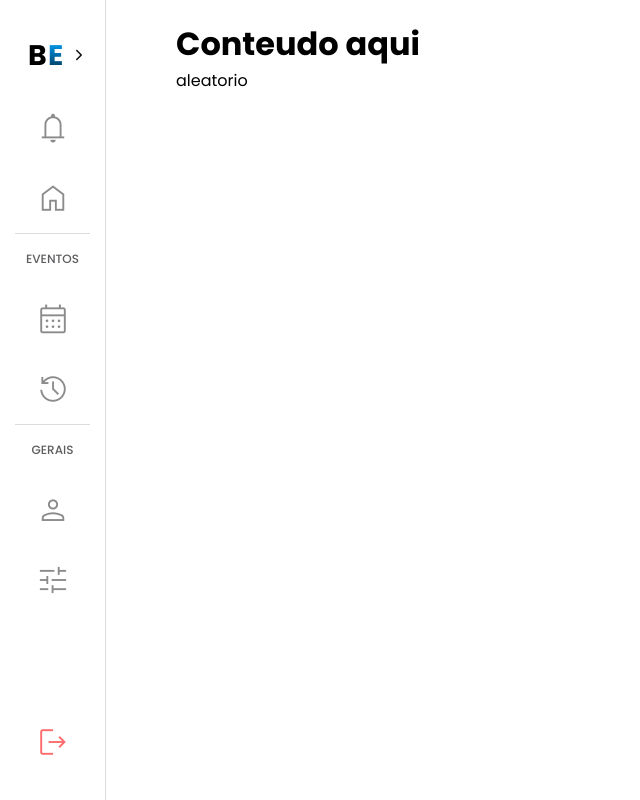
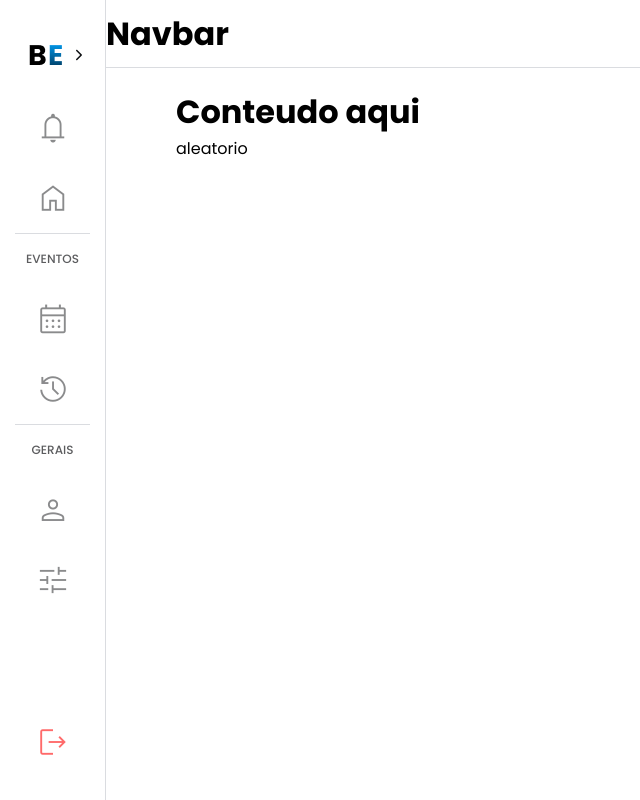
Before and after one commit to EsyProject/EsyFrontend, a React (Vite) app: page /Historic in a window 1280 px wide. Shown: the whole page, without its empty margins (0-640 px from the left). Built offline with nearby package versions, Linux system fonts and the light colour scheme.

Commit message:
style: change style navbar

```diff
--- /dev/null
+++ b/src/components/Navbar/Navbar.css
@@ -0,0 +1,22 @@
+.sidebar-open .navbar-container {
+  margin-left: 229px;
+}
+
+.navbar-container {
+  flex: 1;
+  margin-left: 106px;
+  border-bottom: 1px solid #dadce0;
+  height: 68px;
+  transition: margin-left 0.3s;
+}
+
+.navbar-container {
+  display: flex;
+  align-items: center;
+}
+
+.navbar-border {
+  position: absolute;
+  width: 100%;
+  border-bottom: 0px solid #dadce0;
+}
--- a/src/components/Navbar/Navbar.jsx
+++ b/src/components/Navbar/Navbar.jsx
@@ -1,9 +1,16 @@
-import React from 'react'
+import "./Navbar.css";
 
 const Navbar = () => {
   return (
-    <div>Navbar</div>
-  )
-}
+    <div className="navbar-container">
+      <div className="navbar-wrapper">
+        <div className="navbar-content">
+          <h1>Navbar</h1>
+        </div>
+      </div>
 
-export default Navbar
+    </div>
+  );
+};
+
+export default Navbar;
--- a/src/components/Sidebar/Sidebar.css
+++ b/src/components/Sidebar/Sidebar.css
@@ -223,10 +223,10 @@ svg {
 /* Estilo da linha de separação na barra lateral */
 .border-bottom {
   margin: 0 auto;
-  width: 205px;
+  width: 100%;
   height: 1px;
-  background-color: #17181b;
-  opacity: 15%;
+  background-color: #DADCE0;
+  opacity: 100%;
 }
 
 /* Estilos para o texto de navegação */
--- a/src/pages/Historic/Historic.css
+++ b/src/pages/Historic/Historic.css
@@ -1,13 +1,12 @@
 .historic-container {
-  display: flex;
   transition: margin-left 0.3s ease;
 }
 
-.sidebar-open .container-main-historic {
+.sidebar-open .container-main {
   margin-left: 300px;
 }
 
-.container-main-historic {
+.container-main {
   flex: 1;
   padding: 20px;
   margin-left: 156px;
--- a/src/pages/Historic/Historic.jsx
+++ b/src/pages/Historic/Historic.jsx
@@ -1,5 +1,5 @@
 import { useState } from "react";
-import { Sidebar } from "../../pages/index";
+import { Sidebar, Navbar } from "../../pages/index";
 import "./Historic.css";
 
 const Historic = () => {
@@ -11,9 +11,11 @@ const Historic = () => {
 
   return (
     <div className={`historic-container ${sidebarOpen ? "sidebar-open" : ""}`}>
+      <Navbar />
+
       <Sidebar isOpen={sidebarOpen} toggleSidebar={toggleSidebar} />
 
-      <div className="container-main-historic">
+      <div className="container-main">
         <h1>Conteudo aqui</h1>
         <span>aleatorio</span>
       </div>
```
Also changed, not shown: src/pages/index.js (+3 -7 lines).
